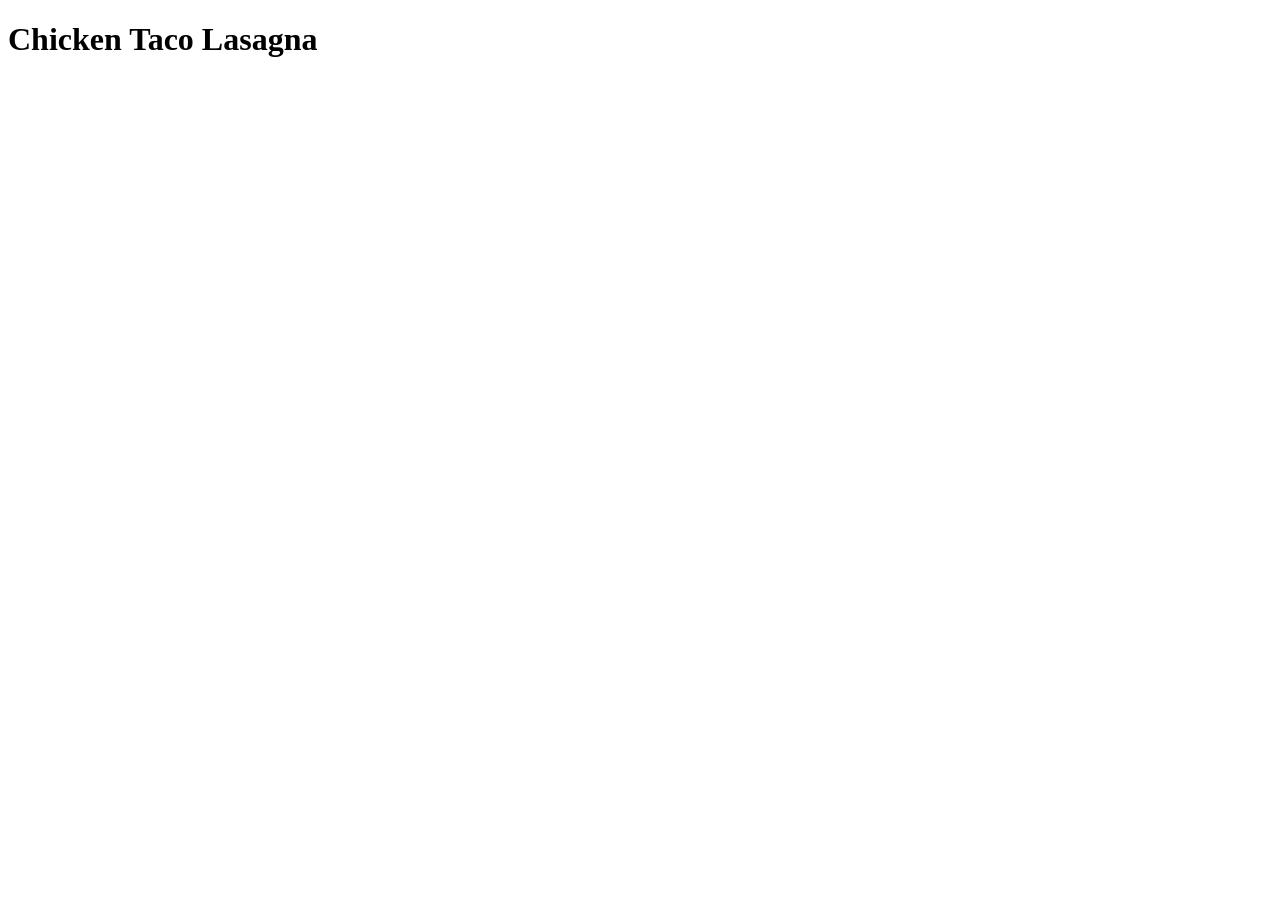
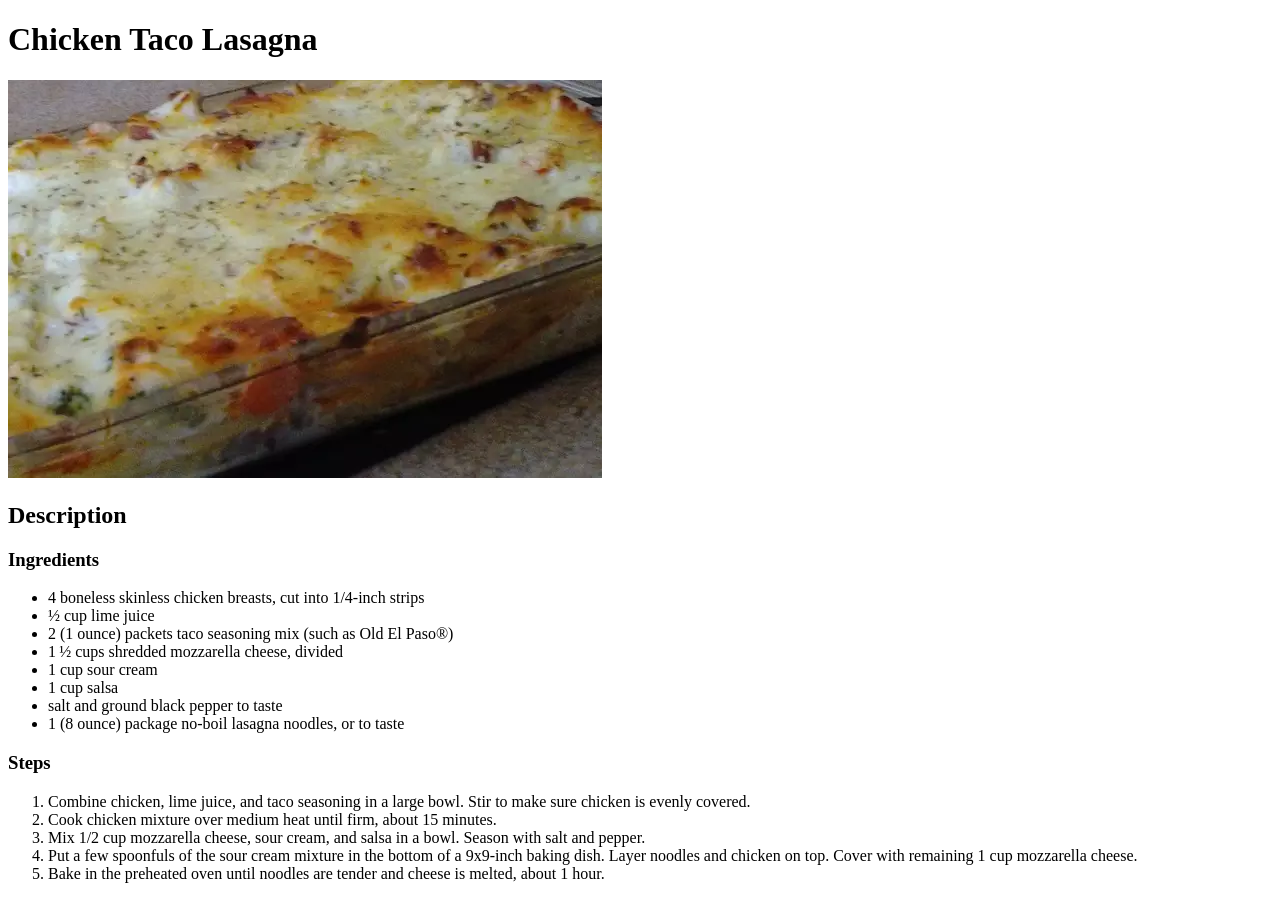
Before and after one commit to HexanRaa/odin-recipes, a plain HTML site: page recipes/lasagna.html in a window 1280 px wide. Before the commit the page ends 800 px from the top, so only its background shows below. Drawn offline with Linux system fonts and the light colour scheme.

Commit message:
Added Headings, Images, Descriptions, Ingredients and steps to lasagna.html

```diff
--- a/recipes/lasagna.html
+++ b/recipes/lasagna.html
@@ -8,5 +8,27 @@
 </head>
 <body>
     <h1>Chicken Taco Lasagna</h1>
+    <img src="../images/lasagna.webp" alt="Chicken Taco Lasagna">
+    <h2>Description</h2>
+    <p><A chicken taco twist on the classic lasagna./p>
+    <h3>Ingredients</h3>
+    <ul>
+        <li>4 boneless skinless chicken breasts, cut into 1/4-inch strips</li>
+        <li>½ cup lime juice</li>
+        <li>2 (1 ounce) packets taco seasoning mix (such as Old El Paso®)</li>
+        <li>1 ½ cups shredded mozzarella cheese, divided</li>
+        <li>1 cup sour cream</li>
+        <li>1 cup salsa</li>
+        <li>salt and ground black pepper to taste</li>
+        <li>1 (8 ounce) package no-boil lasagna noodles, or to taste</li>
+    </ul>
+    <h3>Steps</h3>
+    <ol>
+        <li>Combine chicken, lime juice, and taco seasoning in a large bowl. Stir to make sure chicken is evenly covered.</li>
+        <li>Cook chicken mixture over medium heat until firm, about 15 minutes.</li>
+        <li>Mix 1/2 cup mozzarella cheese, sour cream, and salsa in a bowl. Season with salt and pepper.</li>
+        <li>Put a few spoonfuls of the sour cream mixture in the bottom of a 9x9-inch baking dish. Layer noodles and chicken on top. Cover with remaining 1 cup mozzarella cheese.</li>
+        <li>Bake in the preheated oven until noodles are tender and cheese is melted, about 1 hour.</li>
+    </ol>
 </body>
 </html>
```
